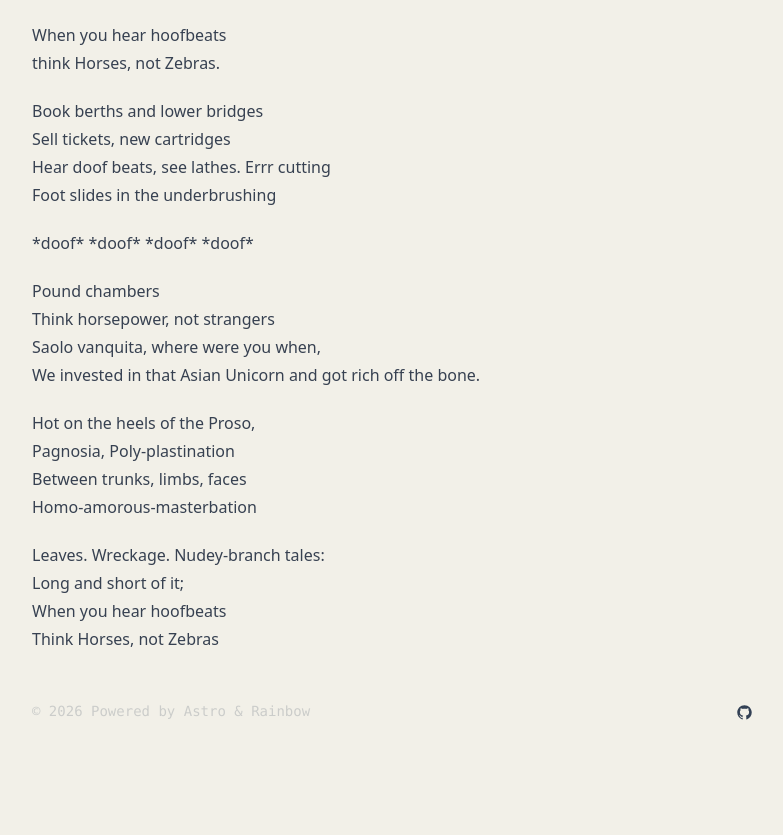
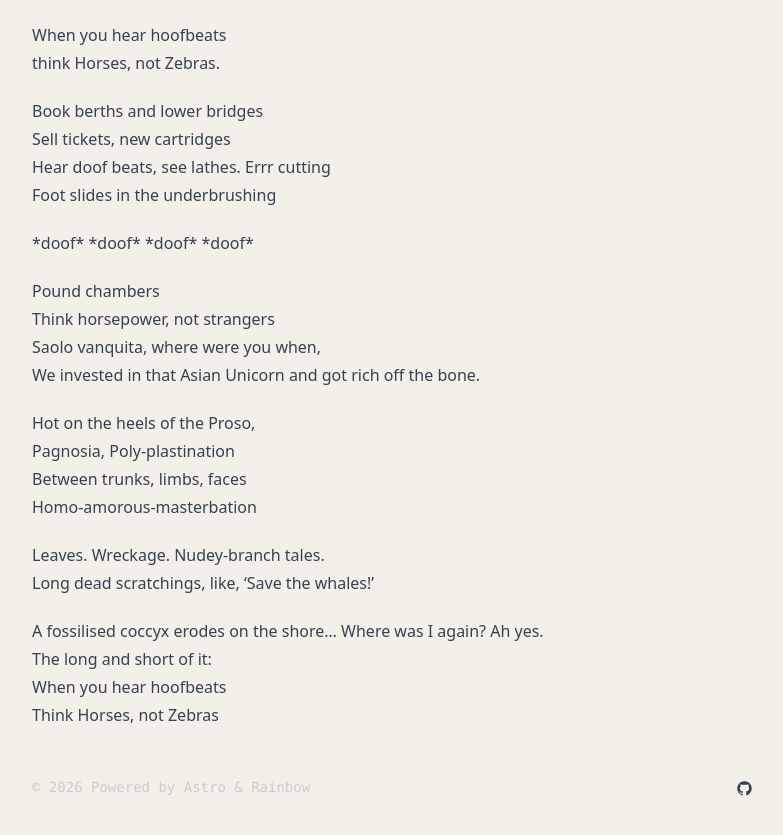
Before and after one commit to 64MM4-KN1F3/dear.inheadlights, an Astro site: page /b/diethylstilbestrol in a window 1280 px wide. Shown: the part 207-1042 px from the top of the page, without its empty margins (248-1031 px from the left). Before the commit the page ends 976 px from the top, so only its background shows below. Built offline with nearby package versions, Linux system fonts and the light colour scheme; Astro itself is replaced by a stand-in of ours; some packages are replaced by stand-ins of ours.

Commit message:
update diethstilbestrol

```diff
--- a/src/content/b/diethylstilbestrol.md
+++ b/src/content/b/diethylstilbestrol.md
@@ -24,7 +24,10 @@ Pagnosia, Poly-plastination
 Between trunks, limbs, faces
 Homo-amorous-masterbation
 
-Leaves. Wreckage. Nudey-branch tales:
-Long and short of it;
+Leaves. Wreckage. Nudey-branch tales.
+Long dead scratchings, like, 'Save the whales!'
+
+A fossilised coccyx erodes on the shore.. Where was I again? Ah yes.
+The long and short of it:
 When you hear hoofbeats
 Think Horses, not Zebras
```
